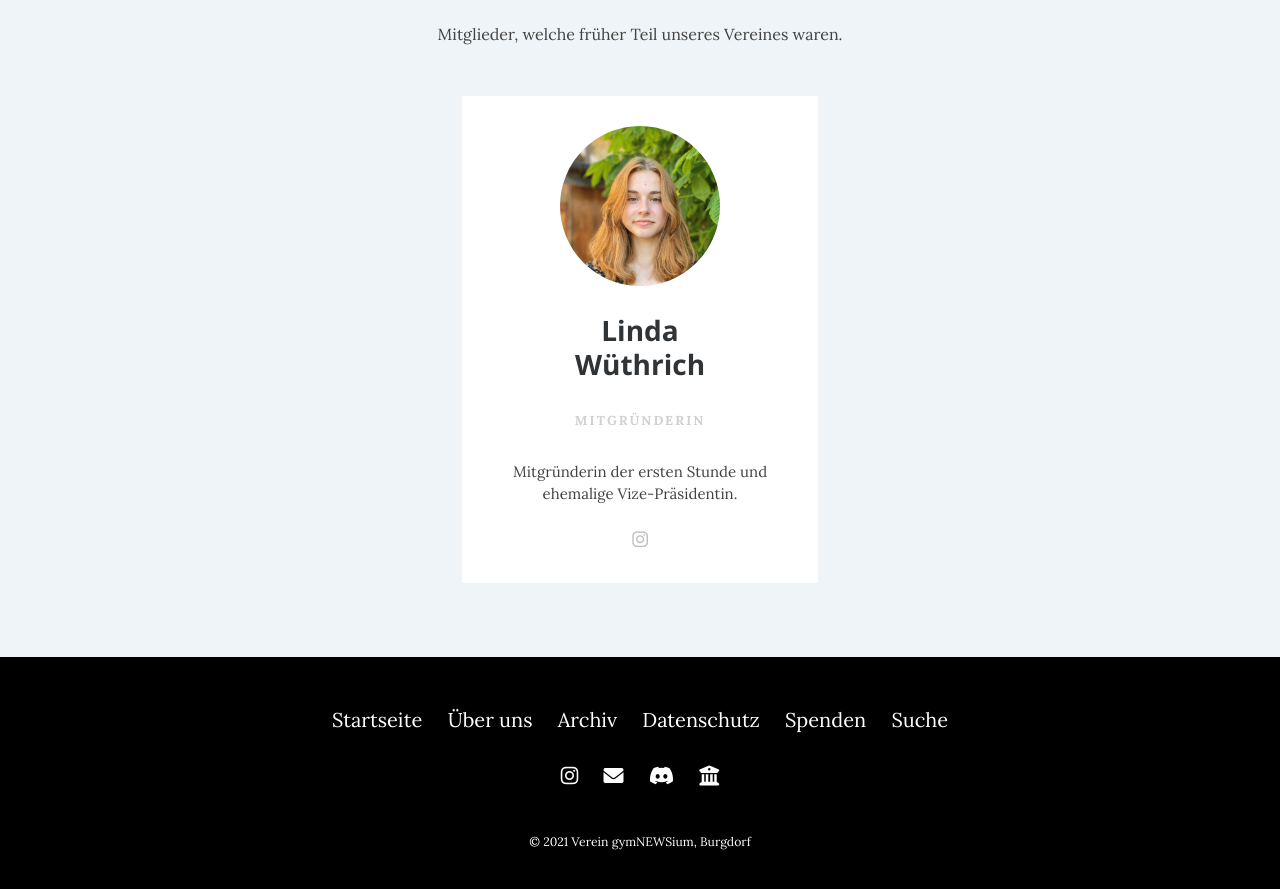
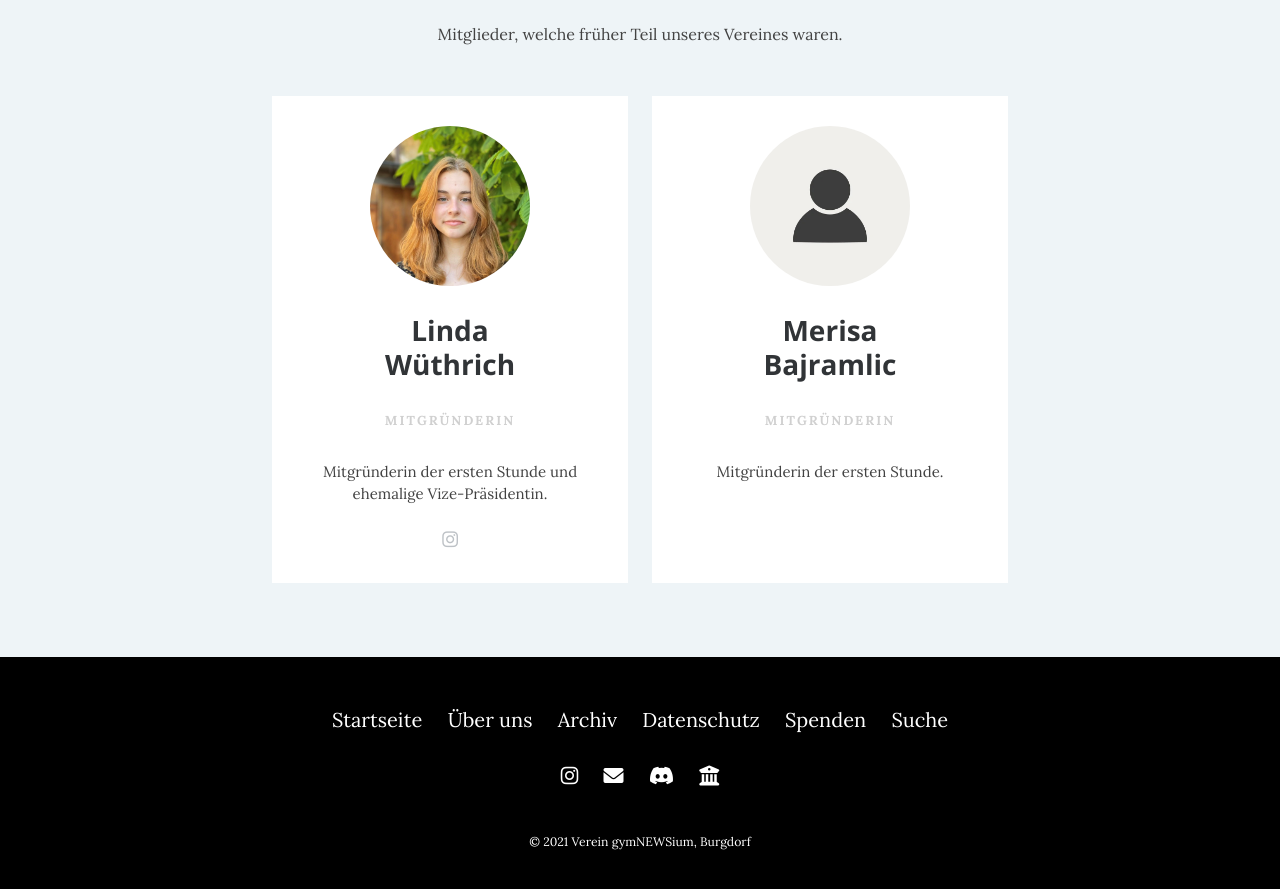
Before and after one commit to gymnewsium/gymnewsium.github.io, a Jekyll site: the page built from pages/about.html, in a window 1280 px wide and 900 px high, scrolled down 2023 px. Shown: the top 889 px of the window. Built offline with Jekyll 4.4.1, drawn with Linux system fonts in a browser that asks for light colours.

Commit message:
Added Merisa (past member)

```diff
--- a/_data/team.yml
+++ b/_data/team.yml
@@ -46,6 +46,13 @@ matthewhaldimann:
       icon: fas fa-envelope
       url: mailto:matthew@gymnewsium.ch
   image: Matthew Haldimann.jpg
+merisabajramlic:
+  name: Merisa Bajramlic
+  position: Mitgründerin
+  bio: |
+    Mitgründerin der ersten Stunde.
+  image: Placeholder.jpg
+  left: true
 mirjamgurtner:
   name: Mirjam Gurtner
   position: Politik
```
